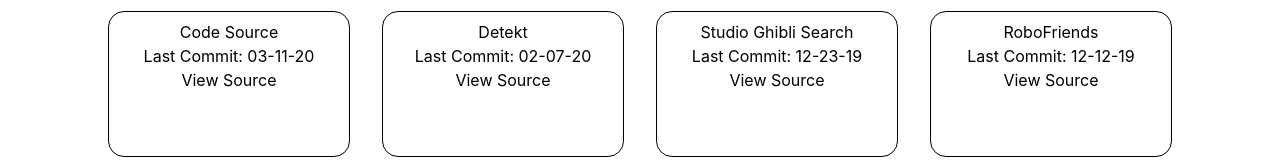
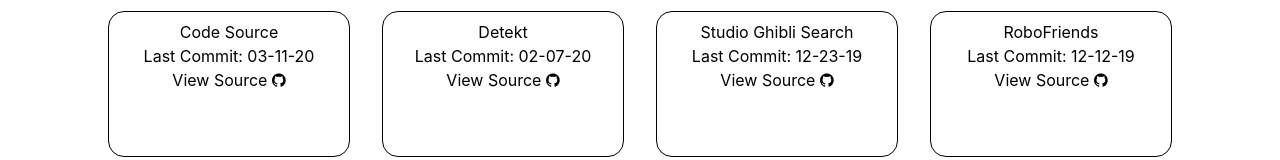
Before and after one commit to jordondueck/code-source, a React (Create React App) app: page / in a window 1280 px wide. Shown: the part 152-312 px from the top of the page. Built offline with nearby package versions, Linux system fonts and the light colour scheme.

Commit message:
Add Font Awesome link tag

```diff
--- a/public/index.html
+++ b/public/index.html
@@ -3,6 +3,7 @@
   <head>
     <meta charset="utf-8" />
     <link rel="icon" href="%PUBLIC_URL%/favicon.ico" />
+    <link rel="stylesheet" href="https://cdnjs.cloudflare.com/ajax/libs/font-awesome/4.7.0/css/font-awesome.min.css" integrity="sha256-eZrrJcwDc/3uDhsdt61sL2oOBY362qM3lon1gyExkL0=" crossorigin="anonymous" />
     <meta name="viewport" content="width=device-width, initial-scale=1" />
     <meta name="theme-color" content="#000000" />
     <meta
--- a/src/App.css
+++ b/src/App.css
@@ -77,7 +77,6 @@
   padding: 0.5rem;
   width: 14rem;
   height: 8rem;
-  display:
 }
 
 .link {
```
